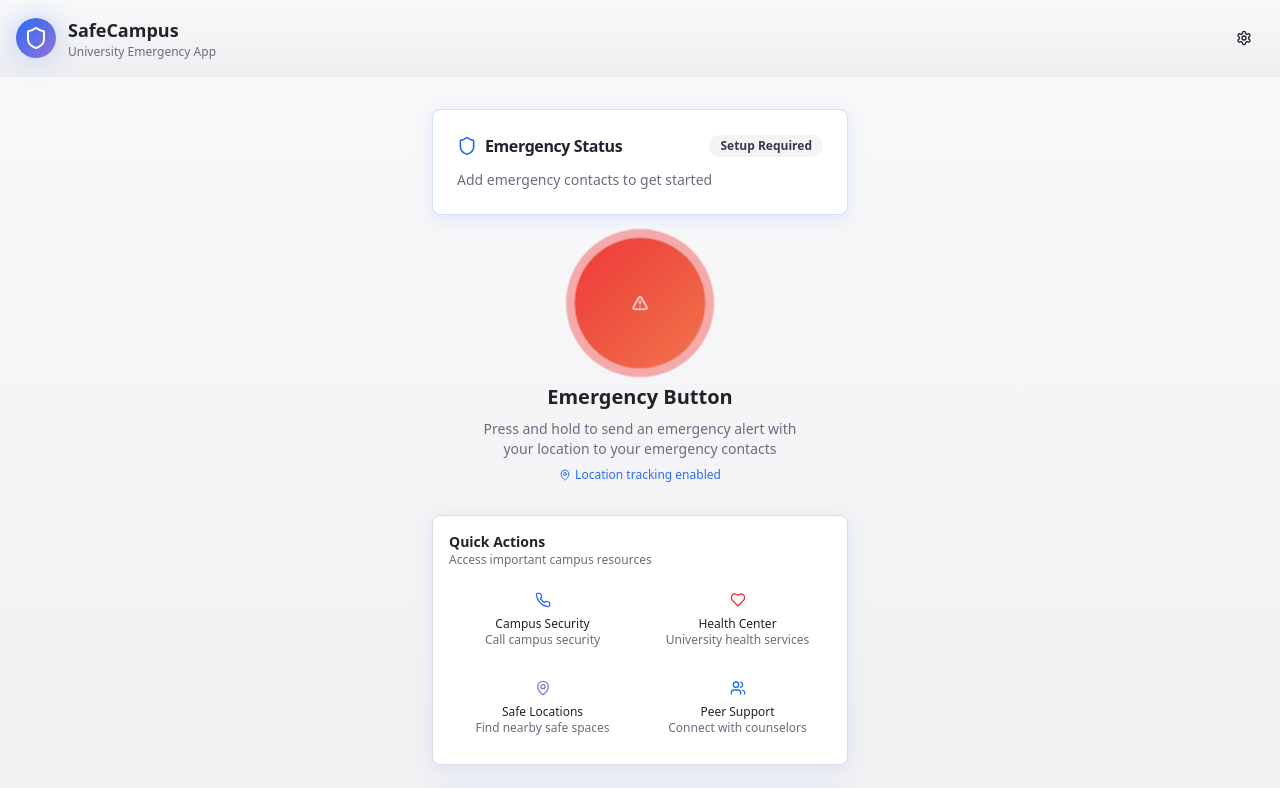
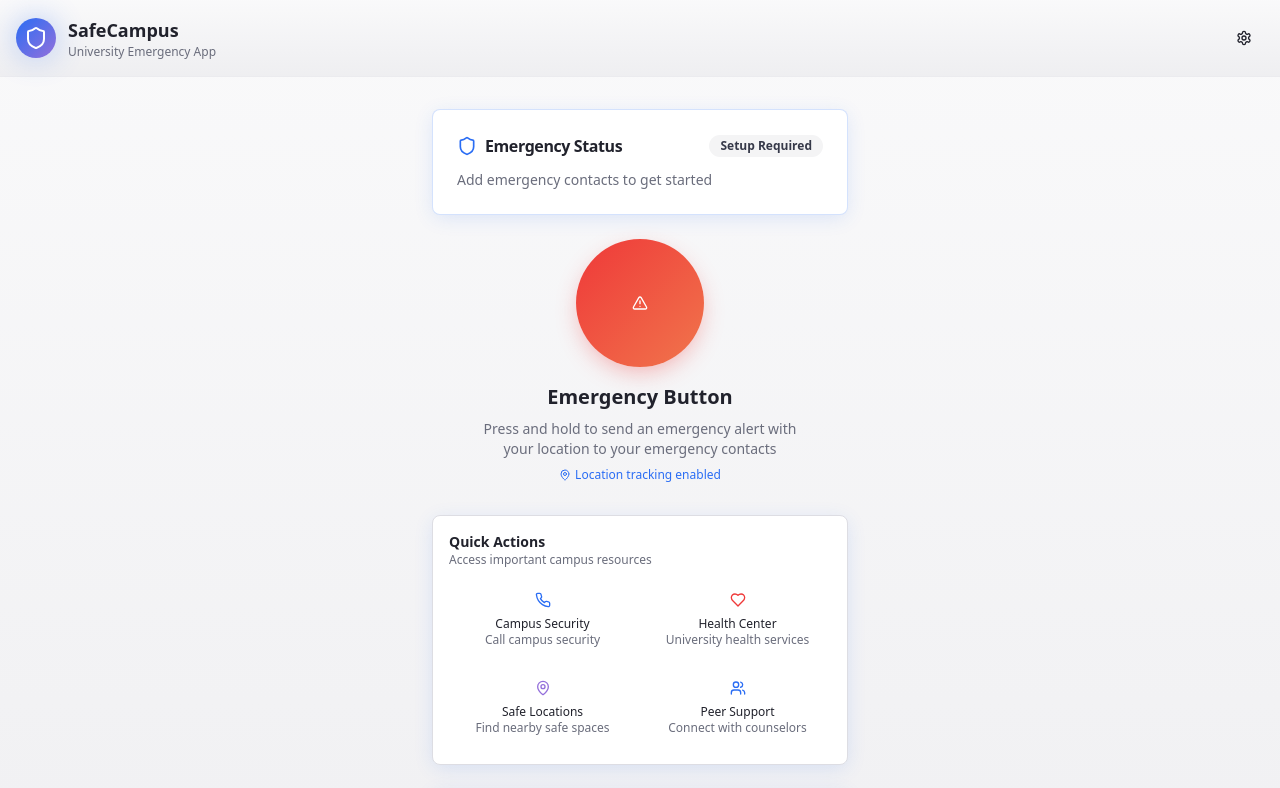
Before and after one commit to Altrix-One/student-alert-beacon, a React (Vite) app: page / in a window 1280 px wide. Shown: the top 788 px of the page. Built offline with nearby package versions, Linux system fonts and the light colour scheme.

Commit message:
Make emergency button pulse on click
Modify the emergency button to pulse only when clicked.

```diff
--- a/src/components/EmergencyButton.tsx
+++ b/src/components/EmergencyButton.tsx
@@ -56,7 +56,7 @@ export const EmergencyButton = ({ onEmergencyTriggered }: EmergencyButtonProps)
         size="emergency"
         onClick={handleEmergencyPress}
         disabled={isLoading}
-        className="animate-emergency-pulse hover:animate-none"
+        className={isLoading ? "animate-emergency-pulse" : "hover:scale-110"}
       >
         {isLoading ? (
           <div className="animate-spin rounded-full h-8 w-8 border-b-2 border-white"></div>
```
